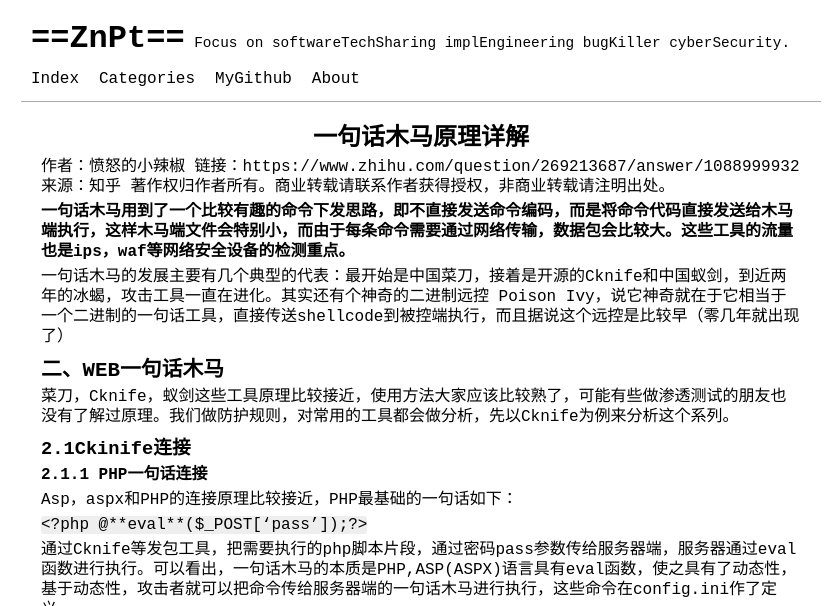
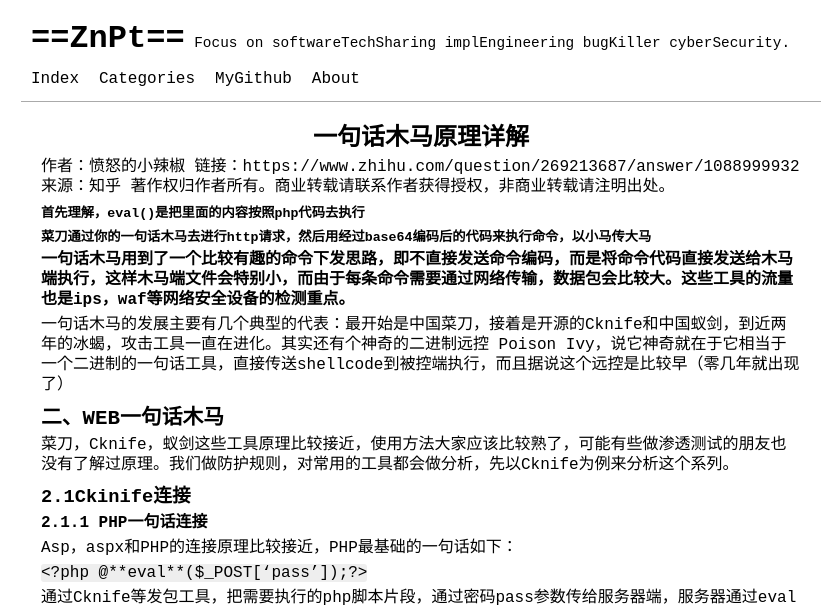
Before and after one commit to 2hux1nb0/2hux1nb0.github.io, a Jekyll site: the page built from _posts/2017-01-27-一句话木马原理详解.md, in a window 1280 px wide and 900 px high, cut to the strip 0-606 px from the top of the window. Shown: the whole strip, without its empty margins (219-1049 px from the left). Built offline with Jekyll 4.4.1, drawn with Linux system fonts in a browser that asks for light colours.

Commit message:
Update 2017-01-27-一句话木马原理详解.md

```diff
--- a/_posts/2017-01-27-一句话木马原理详解.md
+++ b/_posts/2017-01-27-一句话木马原理详解.md
@@ -11,6 +11,12 @@ tags: [一句话木马]
 链接：https://www.zhihu.com/question/269213687/answer/1088999932
 来源：知乎
 著作权归作者所有。商业转载请联系作者获得授权，非商业转载请注明出处。
+
+
+
+##### 首先理解，eval()是把里面的内容按照php代码去执行
+
+##### 菜刀通过你的一句话木马去进行http请求，然后用经过base64编码后的代码来执行命令，**以小马传大马**
 
 
 
```
